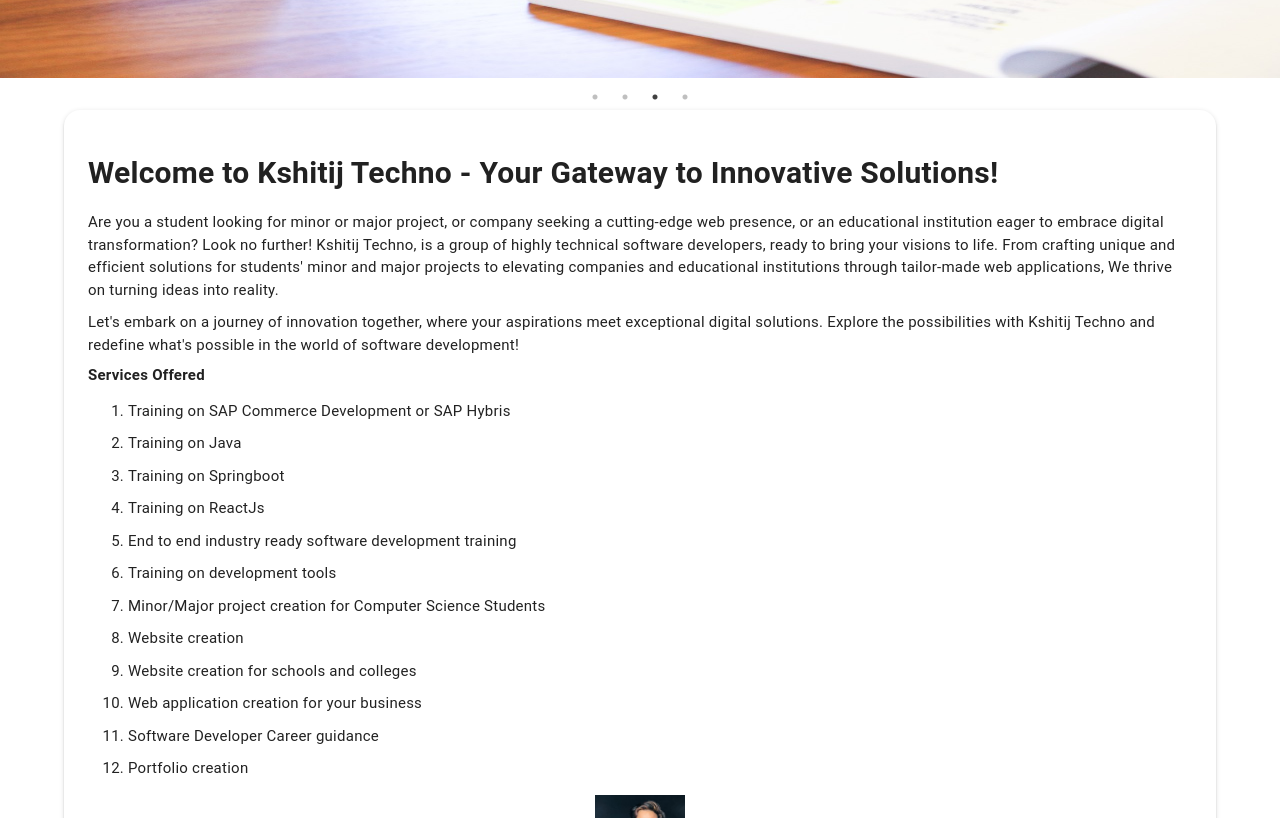
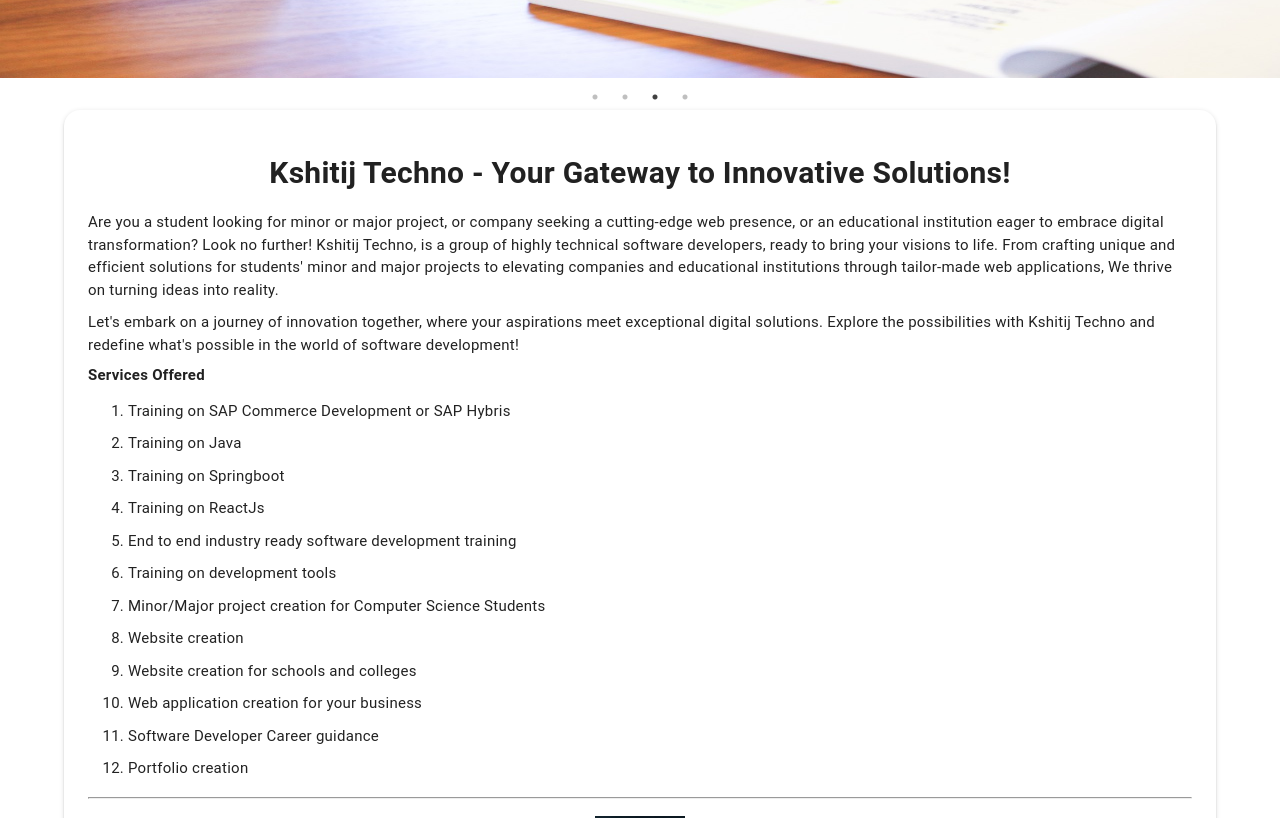
Before and after one commit to kshitijtechno/kshitijtechno.github.io, a React (Create React App) app: page / in a window 1280 px wide. Shown: the part 402-1220 px from the top of the page. Built offline with nearby package versions, Linux system fonts and the light colour scheme; no server answers.

Commit message:
Update Home.js

```diff
--- a/src/Home.js
+++ b/src/Home.js
@@ -75,7 +75,7 @@
         <Typography variant="h4" gutterBottom>
             <div className="aboutus">
             <header>
-    <h1>Welcome to Kshitij Techno - Your Gateway to Innovative Solutions!</h1>
+    <h1><center>Kshitij Techno - Your Gateway to Innovative Solutions!</center></h1>
   </header>
   <section>
     <p>
@@ -102,7 +102,7 @@
   </ol>
             </div>
 
-
+<hr/>
             <div><center>
             <img src={profilePic} id="fullscreenImage" alt="Kshitij Wardhan Ahirwar" height="150" onClick={toggleFullScreen}/></center></div>
             <div className="introBody">
```
